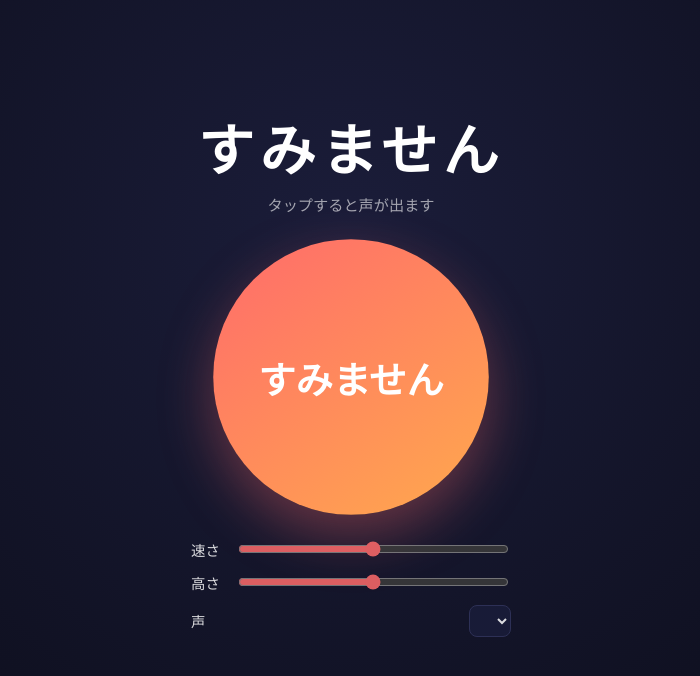
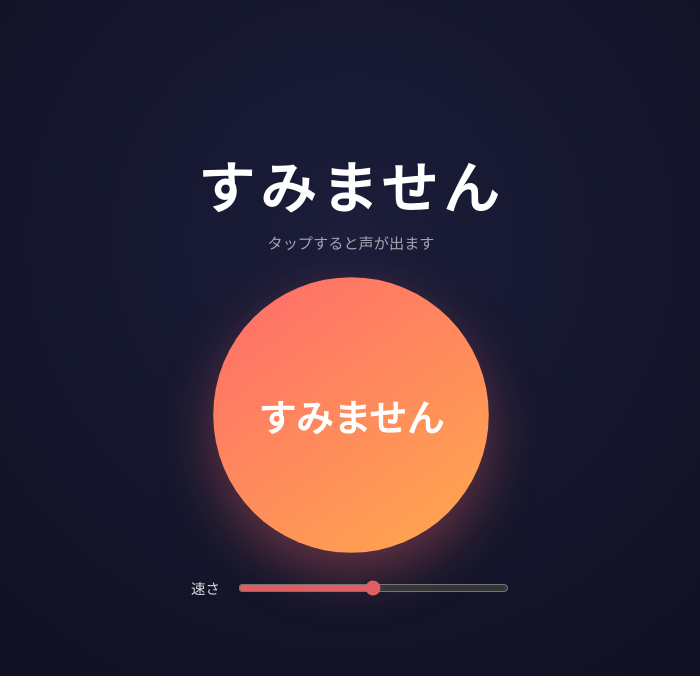
Before and after one commit to yuki2006/sumi, a plain HTML site: page index.html in a window 1280 px wide. Both pictures are taken after a click on the button "すみません". Shown: the whole page, without its empty margins (289-989 px from the left). Drawn offline with Linux system fonts and the light colour scheme.

Commit message:
録音音声(m4a)を主音源にし、フォールバック対応

```diff
--- a/index.html
+++ b/index.html
@@ -105,14 +105,6 @@
       <label for="rate">速さ</label>
       <input type="range" id="rate" min="0.5" max="1.5" step="0.1" value="1" />
     </div>
-    <div class="row">
-      <label for="pitch">高さ</label>
-      <input type="range" id="pitch" min="0.5" max="1.5" step="0.1" value="1" />
-    </div>
-    <div class="row">
-      <label for="voice">声</label>
-      <select id="voice"></select>
-    </div>
   </div>
 
   <p class="hint" id="hint"></p>
@@ -121,59 +113,49 @@
   const synth = window.speechSynthesis;
   const btn = document.getElementById("sayBtn");
   const rate = document.getElementById("rate");
-  const pitch = document.getElementById("pitch");
-  const voiceSel = document.getElementById("voice");
   const hint = document.getElementById("hint");
 
   const TEXT = "すみません";
-  let jaVoices = [];
+  const AUDIO_SRC = "sumimasen.m4a";
 
-  if (!synth) {
-    hint.textContent = "このブラウザは音声合成に対応していません。";
-    btn.disabled = true;
-  }
+  // 録音した音声ファイルを主音源にする（どの端末でも同じ声で鳴る）
+  const audio = new Audio(AUDIO_SRC);
+  audio.preload = "auto";
 
-  function loadVoices() {
-    const all = synth.getVoices();
-    jaVoices = all.filter(v => v.lang && v.lang.toLowerCase().startsWith("ja"));
-    voiceSel.innerHTML = "";
+  let stopPulse = () => btn.classList.remove("pulsing");
 
-    const list = jaVoices.length ? jaVoices : all;
-    if (!list.length) return;
-
-    list.forEach((v, i) => {
-      const opt = document.createElement("option");
-      opt.value = v.name;
-      opt.textContent = v.name + (v.lang ? " (" + v.lang + ")" : "");
-      voiceSel.appendChild(opt);
-    });
-
-    if (!jaVoices.length) {
-      hint.textContent = "日本語の音声が見つかりません。利用可能な声で再生します。";
+  // 端末に音声合成が無い場合のフォールバック
+  function speakFallback() {
+    if (!synth) {
+      hint.textContent = "この端末では音声を再生できませんでした。";
+      stopPulse();
+      return;
     }
-  }
-
-  loadVoices();
-  if (synth) synth.onvoiceschanged = loadVoices;
-
-  function speak() {
-    if (!synth) return;
     synth.cancel();
-
     const u = new SpeechSynthesisUtterance(TEXT);
     u.lang = "ja-JP";
     u.rate = parseFloat(rate.value);
-    u.pitch = parseFloat(pitch.value);
+    const ja = synth.getVoices().find(v => v.lang && v.lang.toLowerCase().startsWith("ja"));
+    if (ja) u.voice = ja;
+    u.onend = stopPulse;
+    u.onerror = stopPulse;
+    synth.speak(u);
+  }
+  if (synth) synth.getVoices(); // 一部ブラウザで声リストを先読み
 
-    const all = synth.getVoices();
-    const chosen = all.find(v => v.name === voiceSel.value);
-    if (chosen) u.voice = chosen;
-
+  function speak() {
     btn.classList.add("pulsing");
-    u.onend = () => btn.classList.remove("pulsing");
-    u.onerror = () => btn.classList.remove("pulsing");
-
-    synth.speak(u);
+    audio.onended = stopPulse;
+    audio.onerror = speakFallback;
+    try {
+      audio.currentTime = 0;
+      audio.playbackRate = parseFloat(rate.value);
+    } catch (e) {}
+    const p = audio.play();
+    if (p && p.catch) {
+      // 録音音声が再生できなければ合成音声で代替
+      p.catch(() => speakFallback());
+    }
   }
 
   btn.addEventListener("click", speak);
```
Also changed, not shown: 1 other file.
